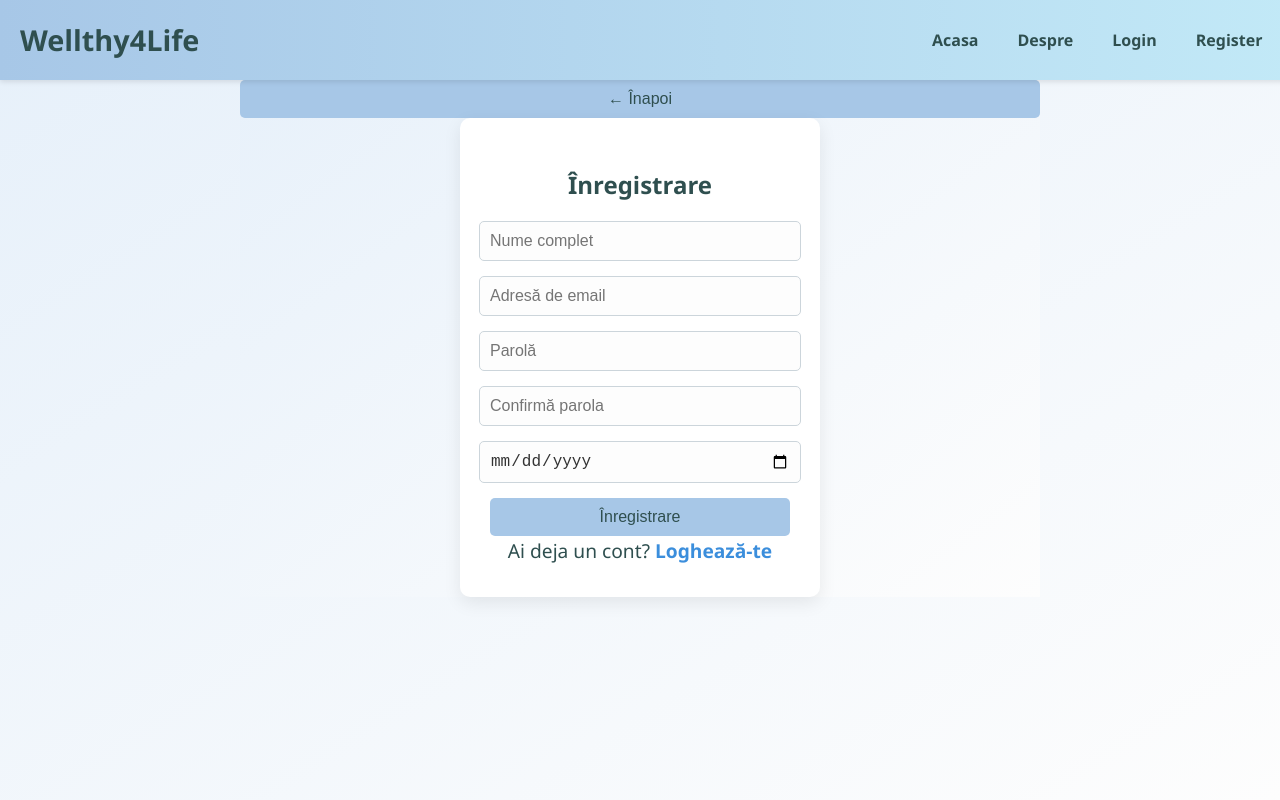
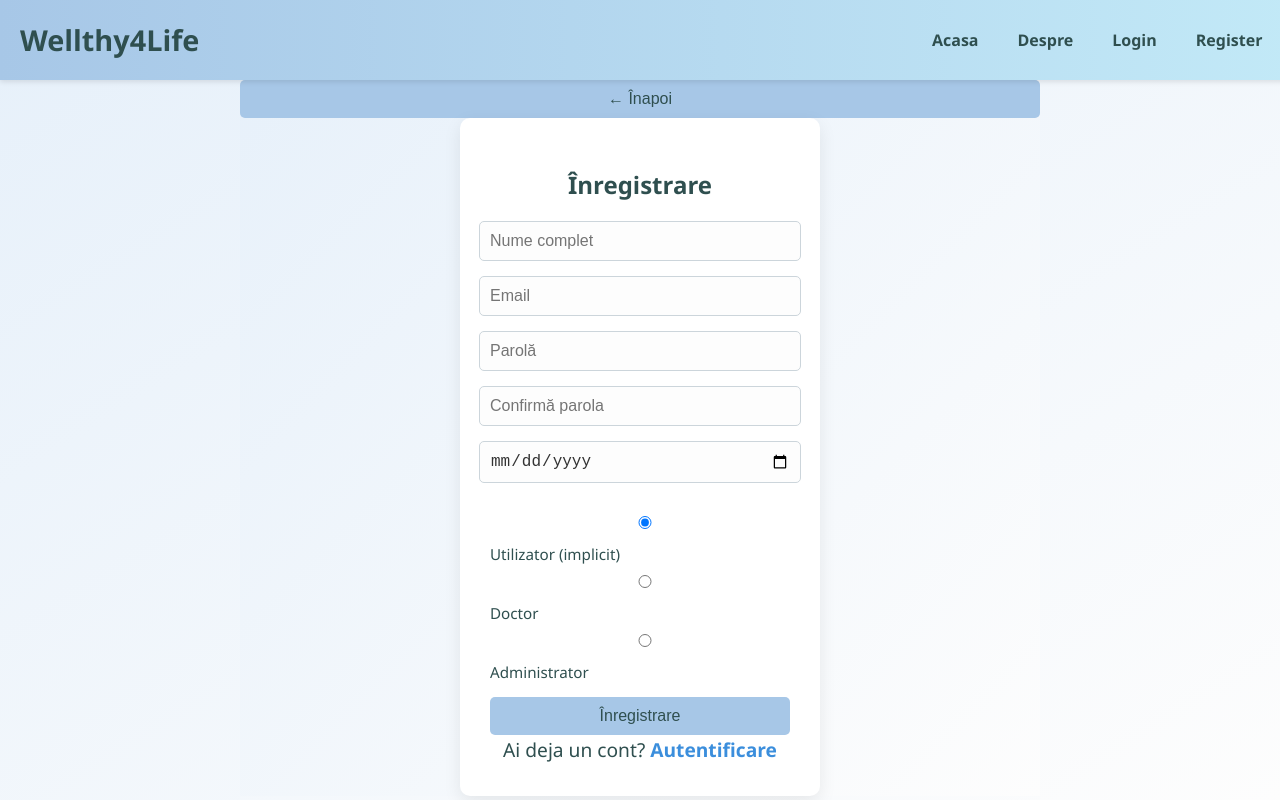
Before and after one commit to Elias2510/Wellthy4Life-frontend, a React (Create React App) app: page /register in a window 1280 px wide. Built offline with nearby package versions, Linux system fonts and the light colour scheme.

Commit message:
add Roles

```diff
--- a/src/pages/Register.js
+++ b/src/pages/Register.js
@@ -9,8 +9,11 @@ const Register = () => {
         email: "",
         password: "",
         confirmPassword: "",
-        birthDate: ""
+        birthDate: "",
+        requestedRole: "USER",
+        accessCode: ""
     });
+
     const [message, setMessage] = useState("");
     const navigate = useNavigate();
 
@@ -21,25 +24,38 @@ const Register = () => {
 
     const handleSubmit = async (e) => {
         e.preventDefault();
-        const { fullName, email, password, confirmPassword } = userData;
 
-        if (!fullName || !email || !password || !confirmPassword) {
-            setMessage("Completează toate câmpurile necesare pentru înregistrare.");
+        if (
+            !userData.fullName ||
+            !userData.email ||
+            !userData.password ||
+            !userData.confirmPassword
+        ) {
+            setMessage("Te rugăm să completezi toate câmpurile necesare.");
             return;
         }
 
-        if (password !== confirmPassword) {
-            setMessage("Parolele nu coincid.");
+        if (userData.password !== userData.confirmPassword) {
+            setMessage("Parolele nu se potrivesc.");
+            return;
+        }
+
+        if (
+            (userData.requestedRole === "ADMIN" || userData.requestedRole === "DOCTOR") &&
+            !userData.accessCode
+        ) {
+            setMessage("Te rugăm să introduci codul pentru rolul selectat.");
             return;
         }
 
         try {
             const { confirmPassword, ...dataToSend } = userData;
             await axios.post("http://localhost:8080/api/users/register", dataToSend);
-            setMessage("Înregistrare cu succes... Redirecționare către logare.");
+            setMessage("Înregistrare reușită! Redirecționare...");
             setTimeout(() => navigate("/login"), 2000);
         } catch (error) {
-            setMessage("Înregistrare nereușită. Încearcă din nou.");
+            console.error(error);
+            setMessage("Înregistrarea a eșuat. Verifică datele introduse.");
         }
     };
 
@@ -49,6 +65,7 @@ const Register = () => {
             <form className="auth-form" onSubmit={handleSubmit}>
                 <h2>Înregistrare</h2>
                 {message && <p className="error-message">{message}</p>}
+
                 <input
                     type="text"
                     name="fullName"
@@ -59,7 +76,7 @@ const Register = () => {
                 <input
                     type="email"
                     name="email"
-                    placeholder="Adresă de email"
+                    placeholder="Email"
                     value={userData.email}
                     onChange={handleChange}
                 />
@@ -84,8 +101,52 @@ const Register = () => {
                     value={userData.birthDate}
                     onChange={handleChange}
                 />
+
+                <div className="role-select">
+                    <label>
+                        <input
+                            type="radio"
+                            name="requestedRole"
+                            value="USER"
+                            checked={userData.requestedRole === "USER"}
+                            onChange={handleChange}
+                        />
+                        Utilizator (implicit)
+                    </label>
+                    <label>
+                        <input
+                            type="radio"
+                            name="requestedRole"
+                            value="DOCTOR"
+                            checked={userData.requestedRole === "DOCTOR"}
+                            onChange={handleChange}
+                        />
+                        Doctor
+                    </label>
+                    <label>
+                        <input
+                            type="radio"
+                            name="requestedRole"
+                            value="ADMIN"
+                            checked={userData.requestedRole === "ADMIN"}
+                            onChange={handleChange}
+                        />
+                        Administrator
+                    </label>
+                </div>
+
+                {(userData.requestedRole === "DOCTOR" || userData.requestedRole === "ADMIN") && (
+                    <input
+                        type="text"
+                        name="accessCode"
+                        placeholder={`Cod de acces pentru ${userData.requestedRole}`}
+                        value={userData.accessCode}
+                        onChange={handleChange}
+                    />
+                )}
+
                 <button type="submit">Înregistrare</button>
-                <p>Ai deja un cont? <span className="link" onClick={() => navigate("/login")}>Loghează-te</span></p>
+                <p>Ai deja un cont? <span className="link" onClick={() => navigate("/login")}>Autentificare</span></p>
             </form>
         </div>
     );
--- a/src/styles/Auth.css
+++ b/src/styles/Auth.css
@@ -70,3 +70,16 @@ button:hover {
 .link:hover {
     text-decoration: underline;
 }
+
+.role-select {
+    display: flex;
+    flex-direction: column;
+    gap: 8px;
+    margin: 15px 0;
+    text-align: left;
+    width: 100%;
+}
+.role-select label {
+    font-size: 0.95rem;
+    color: #2f4f4f;
+}
```
